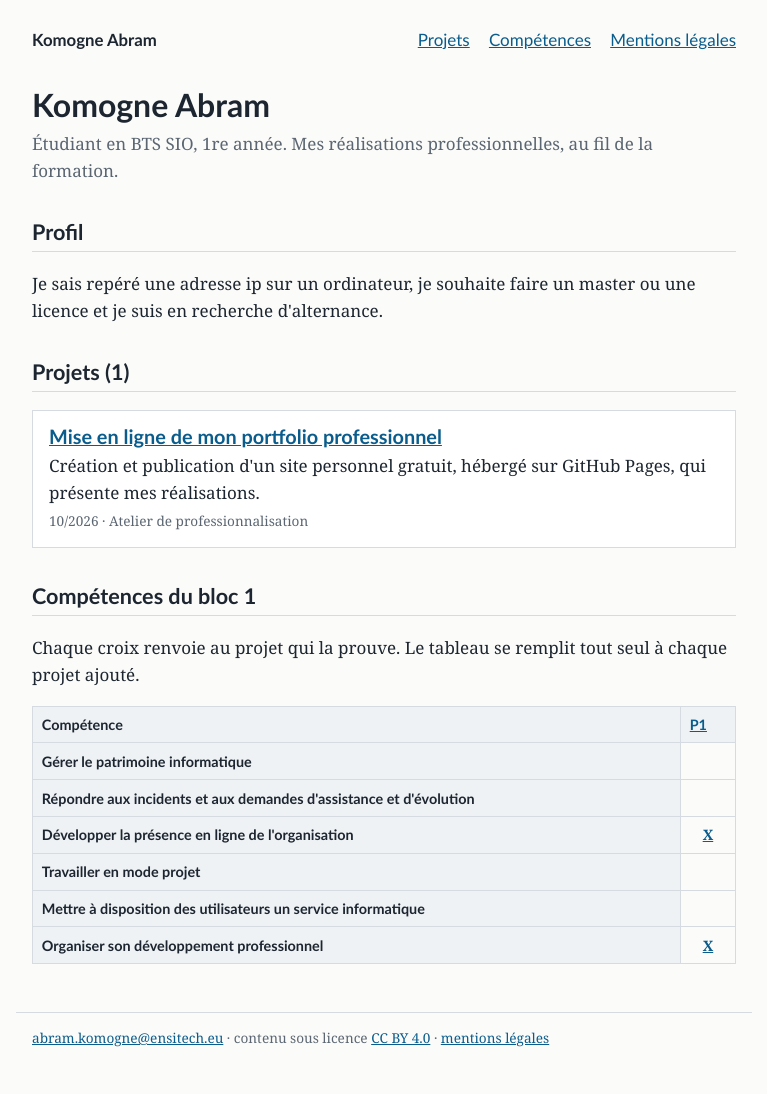
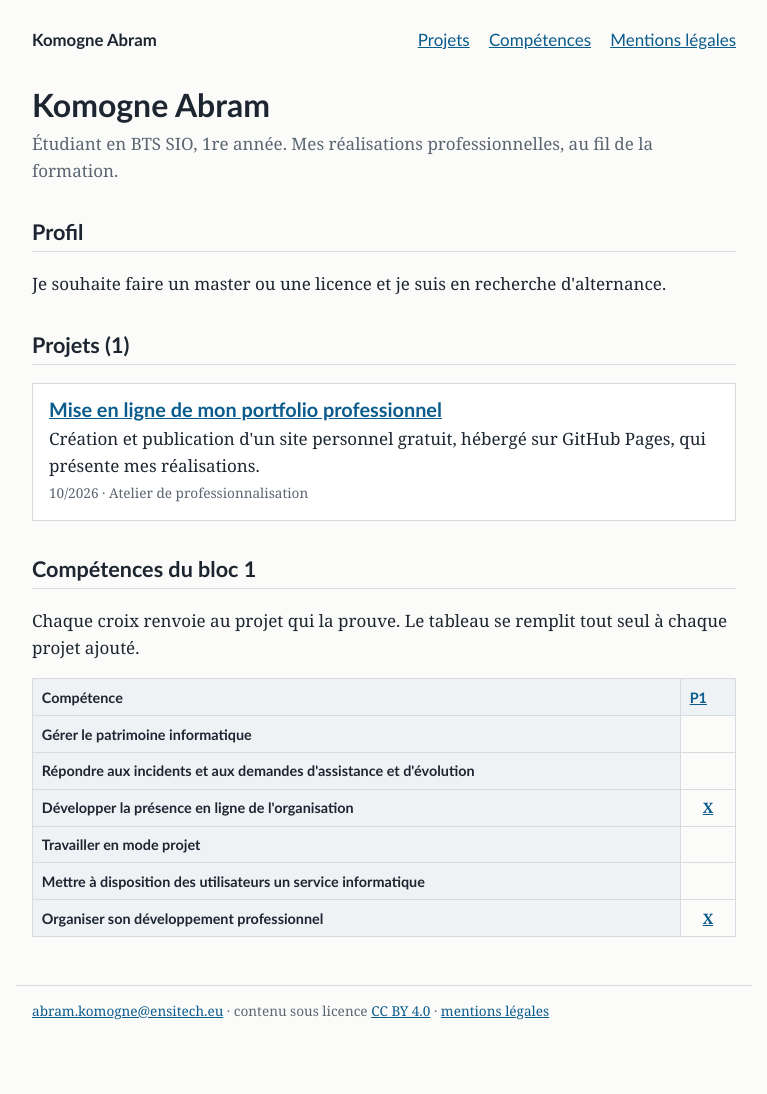
Before and after one commit to komogneabram-lgtm/portfolio, a Jekyll site: the page built from index.html, in a window 1280 px wide. Shown: the whole page, without its empty margins (256-1023 px from the left). Built offline with Jekyll 4.4.1, drawn with Linux system fonts in a browser that asks for light colours; after the commit the page ends 1067 px from its top, so only the background shows below that.

Commit message:
Update index.html
j'ai modifié la ligne 8

```diff
--- a/index.html
+++ b/index.html
@@ -5,7 +5,7 @@
 <p class="sous-titre">{{ site.description }}</p>
 
 <h2>Profil</h2>
-<p>Je sais repéré une adresse ip sur un ordinateur, je souhaite faire un master ou une licence et je suis en recherche d'alternance.</p>
+<p>Je souhaite faire un master ou une licence et je suis en recherche d'alternance.</p>
 
 {% assign projets = site.projets | sort: "date" | reverse %}
 
```
